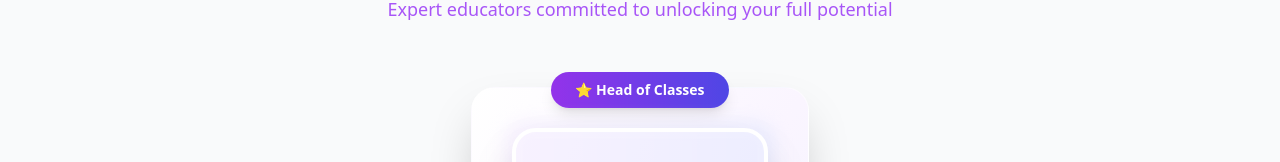
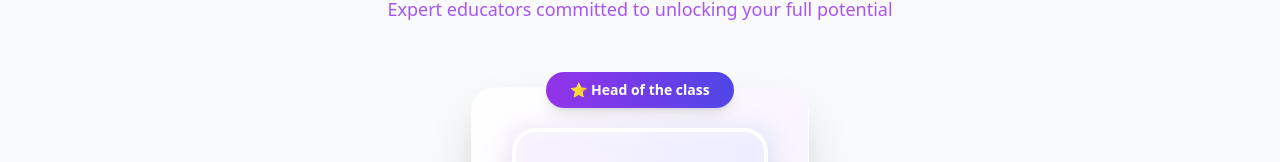
Before and after one commit to amit2647/jajus-professional-academy, a React (Vite) app: page /about in a window 1280 px wide. Shown: the part 605-767 px from the top of the page. Built offline with nearby package versions, Linux system fonts and the light colour scheme.

Commit message:
fix: Update badge text from "Head of Classes" to "Head of the class" for clarity

```diff
--- a/src/pages/AboutUs.tsx
+++ b/src/pages/AboutUs.tsx
@@ -233,7 +233,7 @@ const AboutUs = () => {
 
                                 {/* Badge */}
                                 <div className="absolute -top-4 px-6 py-2 bg-gradient-to-r from-purple-600 to-indigo-600 text-white text-sm font-bold rounded-full shadow-lg">
-                                    ⭐ Head of Classes
+                                    ⭐ Head of the class
                                 </div>
 
                                 {/* Portrait Image with Frame */}
```
